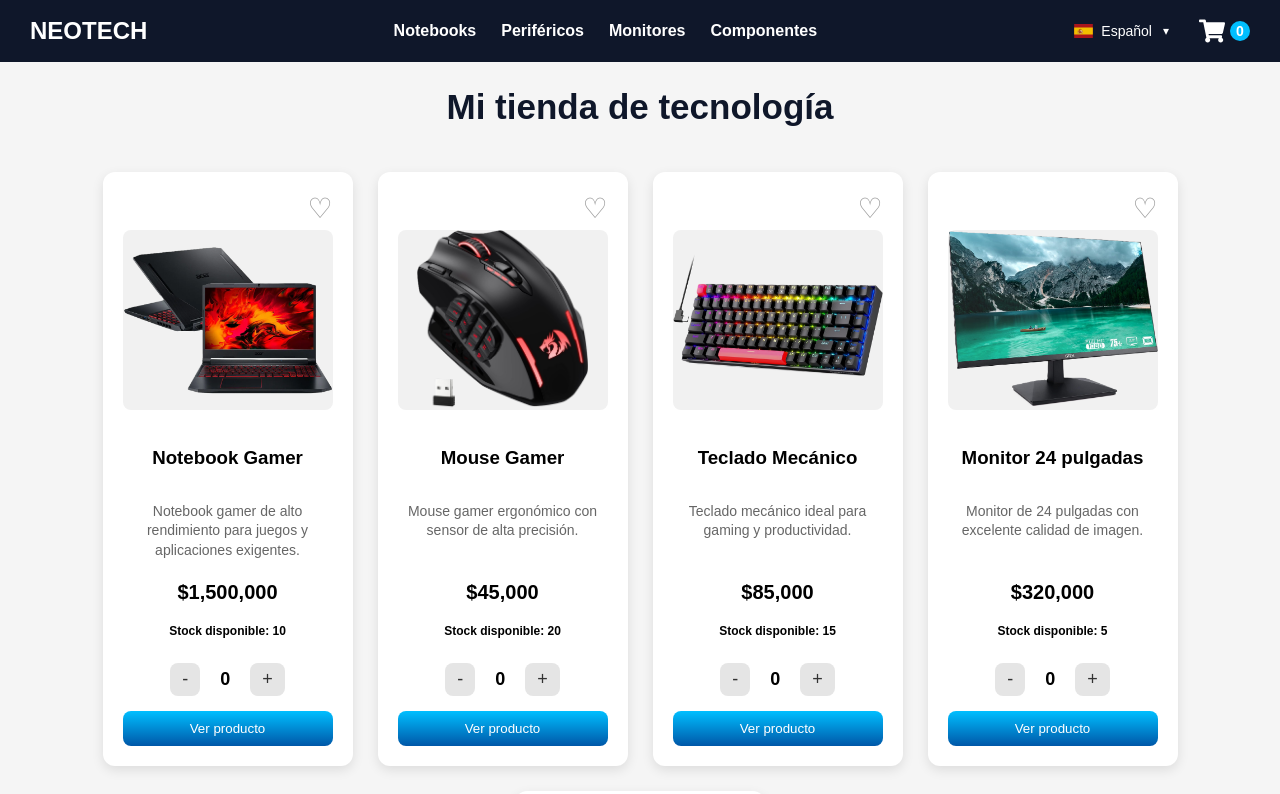
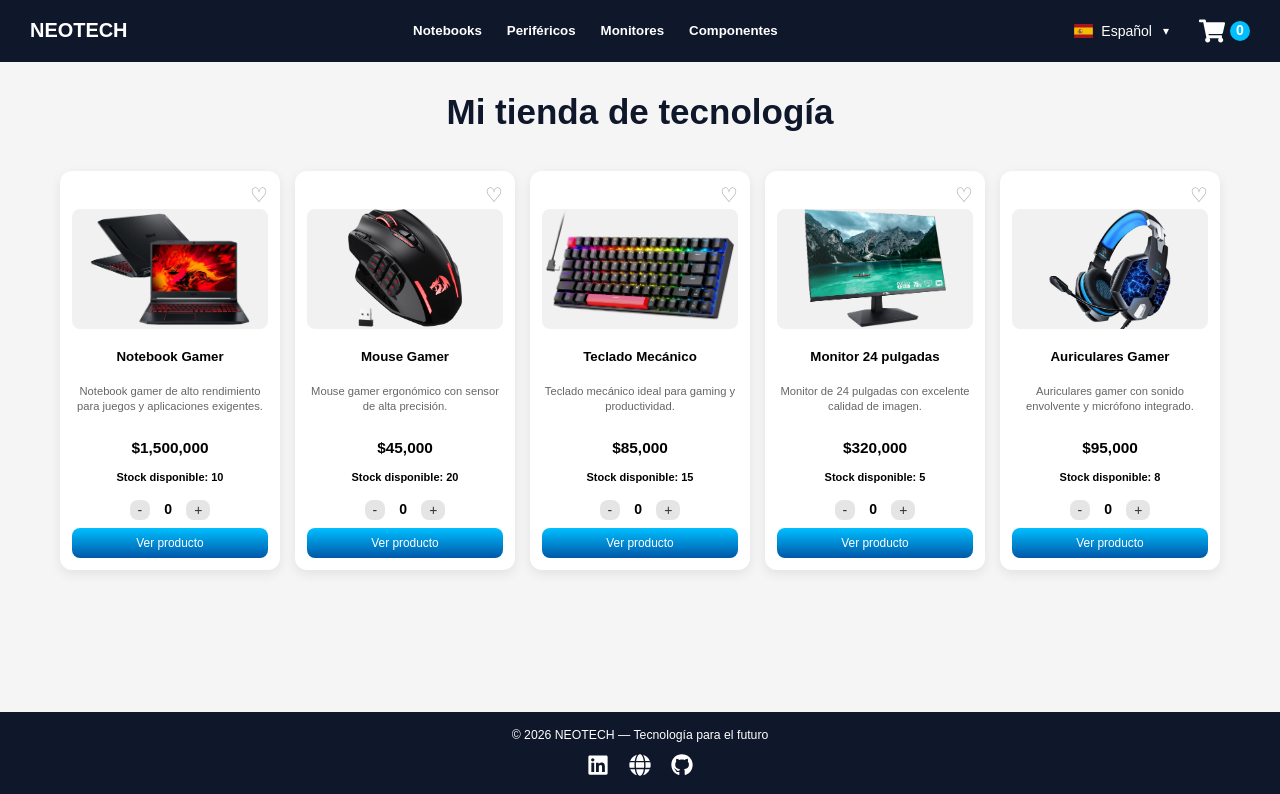
Before and after one commit to DarkNeo-1981/neotech-ecommerce, a React (Vite) app: page / in a window 1280 px wide. Shown: the top 794 px of the page. Built offline with nearby package versions, Linux system fonts and the light colour scheme.

Commit message:
fix: agregar try-catch en fetchProducts y ajustar estilos de cards

```diff
--- a/src/components/Item.css
+++ b/src/components/Item.css
@@ -1,11 +1,13 @@
 
 .item {
-  width: 250px;
-  padding: 20px;
+  flex: 1 1 0; /* Permite que las 5 cards se repartan el espacio equitativamente */
+  min-width: 180px;
+  max-width: 220px;
+  padding: 12px; /* Reducimos padding interno */
   background-color: #ffffff;
   border-radius: 12px;
   text-align: center;
-  box-shadow: 0 4px 12px rgba(0, 0, 0, 0.1);
+  box-shadow: 0 4px 12px rgba(0, 0, 0, 0.08);
   box-sizing: border-box;
 
   display: flex;
@@ -13,45 +15,47 @@
 }
 
 .item-image {
-  height: 180px;
+  height: 120px; /* Reducido de 180px a 120px */
   display: flex;
   align-items: center;
   justify-content: center;
   background-color: #f1f1f1;
   border-radius: 8px;
-  margin-bottom: 15px;
+  margin-bottom: 8px;
 }
 
 .item-image img {
   width: 100%;
-  height: 180px;
+  height: 120px;
   object-fit: contain;
 }
 
 .item h3 {
-  margin: 10px 0;
-  min-height: 2.5em;
+  font-size: 0.95rem; /* Título un poco más compacto */
+  margin: 6px 0;
+  min-height: 2.2em;
   display: flex;
   align-items: center;
   justify-content: center;
 }
 
 .item p {
-  font-size: 20px;
+  font-size: 1.1rem; /* Precio ajustado */
   font-weight: bold;
-  margin: 10px 0;
+  margin: 6px 0;
 }
 
 .item .stock {
-  font-size: 12px;
+  font-size: 11px;
 }
 
 .item .description {
-  min-height: 4.2em;
-  font-size: 14px;
+  min-height: 3.6em;
+  font-size: 0.8rem; /* Descripción con texto más fino */
   font-weight: normal;
-  line-height: 1.4;
+  line-height: 1.3;
   color: #666666;
+  margin-bottom: 6px;
 }
 
 /* Botones */
@@ -69,13 +73,13 @@
   display: flex;
   align-items: center;
   justify-content: center;
-  gap: 15px;
-  margin: 15px 0;
+  gap: 10px;
+  margin: 8px 0;
 }
 
 .quantity button {
-  padding: 6px 12px;
-  font-size: 18px;
+  padding: 2px 8px; /* Botones de + / - más pequeños */
+  font-size: 14px;
   background-color: #e5e5e5;
   color: #333333;
 }
@@ -85,20 +89,20 @@
 }
 
 .quantity span {
-  font-size: 18px;
+  font-size: 14px;
   font-weight: bold;
-  min-width: 20px;
+  min-width: 16px;
 }
 
 /* Favorito */
 
 .favorite {
   display: block;
-  margin: 0 0 5px auto;
+  margin: 0 0 2px auto;
   padding: 0;
   background: none;
   color: #999999;
-  font-size: 28px;
+  font-size: 20px; /* Corazón más discreto */
 }
 
 .favorite:hover {
@@ -114,7 +118,8 @@
 
 .item > button:last-child {
   margin-top: auto;
-  padding: 10px 20px;
+  padding: 8px 14px;
+  font-size: 0.85rem;
   background: linear-gradient(180deg, #00bfff 0%, #0057a8 100%);
   color: #ffffff;
 }
--- a/src/components/ItemListContainer.css
+++ b/src/components/ItemListContainer.css
@@ -1,30 +1,28 @@
 
 .item-list-container {
-  padding: 40px 20px 20px;
+  max-width: 1400px; /* Le damos más margen de ancho para que entren las 5 cards */
+  margin: 0 auto;
+  padding: 15px 20px;
   text-align: center;
 }
 
 .item-list-container h2 {
-  margin-bottom: 10px;
-}
-
-.item-list-container {
-  padding: 20px 20px 10px;
-  text-align: center;
+  margin-bottom: 15px;
+  font-size: 1.6rem;
 }
 
 .product-list {
   display: flex;
   justify-content: center;
-  align-items: flex-start;
-  flex-wrap: wrap;
-  gap: 25px;
-  margin-top: 15px;
+  align-items: stretch;
+  flex-wrap: nowrap; /* Fuerza a que se mantengan las 5 cards en 1 sola fila */
+  gap: 15px; /* Reducimos el espacio entre cards */
+  margin-top: 10px;
 }
 
 .loading {
-  font-size: 26px;
+  font-size: 1.2rem;
   font-weight: bold;
-  color: #0057a8;
-  padding: 190px 0;
+  color: rgb(0, 87, 168);
+  padding: 80px 0;
 }
--- a/src/components/ItemListContainer.jsx
+++ b/src/components/ItemListContainer.jsx
@@ -11,10 +11,14 @@ function ItemListContainer() {
 
   useEffect(() => {
     const fetchProducts = async () => {
-      const products = await getProducts();
-
-      setItems(products);
-      setLoading(false);
+      try{
+        const products = await getProducts();
+        setItems(products);
+      }catch(error){
+        console.error("Error fetching products:", error);
+      }finally{
+        setLoading(false);
+      }
     };
 
     fetchProducts();
--- a/src/index.css
+++ b/src/index.css
@@ -1,3 +1,7 @@
+
+html {
+  font-size: 14px;
+}
 
 html,
 body,
@@ -9,4 +13,7 @@ body {
   margin: 0;
   font-family: Arial, sans-serif;
   background-color: #f5f5f5;
+  font-size: 0.95rem;
+  line-height: 1.4;
+  -webkit-font-smoothing: antialiased;
 }
```
